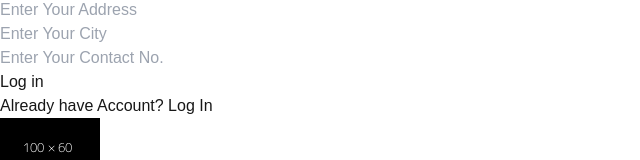
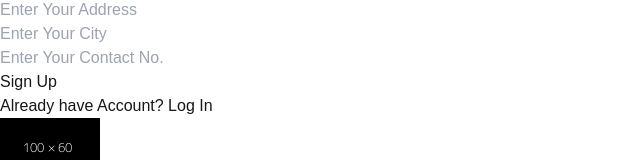
Before and after one commit to safatsaat2/way-to-food, a Next.js app: page /restaurant in a window 1280 px wide. Both pictures are taken after a click on the button "Do Not have Account? Signup". Shown: the part 254-414 px from the top of the page, without its empty margins (0-640 px from the left). Built offline with nearby package versions, Linux system fonts and the light colour scheme.

Commit message:
mongodb connection establishment

```diff
--- a/package.json
+++ b/package.json
@@ -9,9 +9,10 @@
     "lint": "next lint"
   },
   "dependencies": {
+    "mongoose": "^8.7.1",
+    "next": "14.2.15",
     "react": "^18",
-    "react-dom": "^18",
-    "next": "14.2.15"
+    "react-dom": "^18"
   },
   "devDependencies": {
     "postcss": "^8",
--- a/src/app/_components/RestaurantSignUp.js
+++ b/src/app/_components/RestaurantSignUp.js
@@ -28,7 +28,7 @@ const RestaurantSignUp = () => {
                 </div>
                 <div className="flex justify-center items-center rounded-sm">
                     <button className="bg-indigo-600 text-white px-4 py-2 rounded-sm">
-                        Log in
+                        Sign Up
                     </button>
                 </div>
             </div>
--- /dev/null
+++ b/src/app/lib/db.js
@@ -0,0 +1,2 @@
+const {username, password} = process.env
+export const connectionStr="mongodb+srv://"+username+":"+password+"@cluster0.a7kgr.mongodb.net/waytofood?retryWrites=true&w=majority&appName=Cluster0";
```
Also changed, not shown: src/app/api/restaurant/route.js (added), 1 other file (tests, documents, lock files or other folders).
